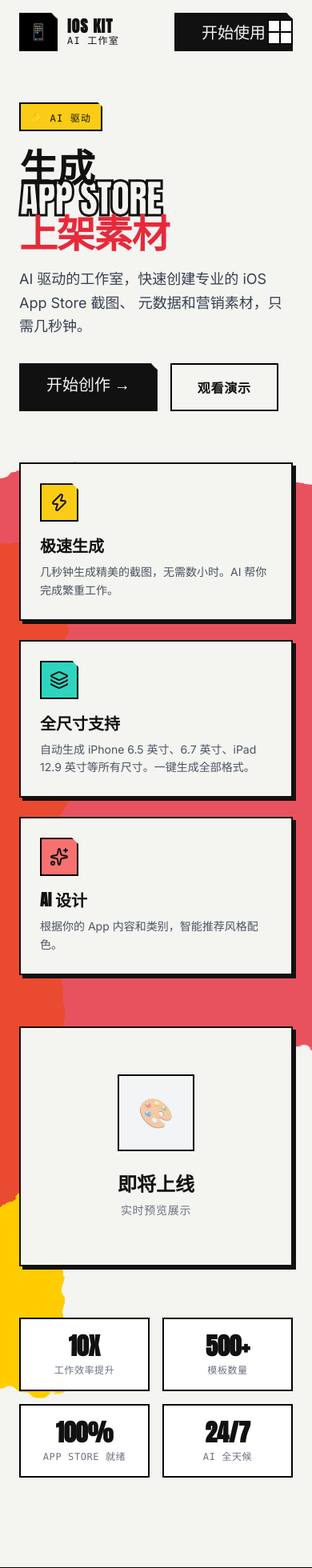
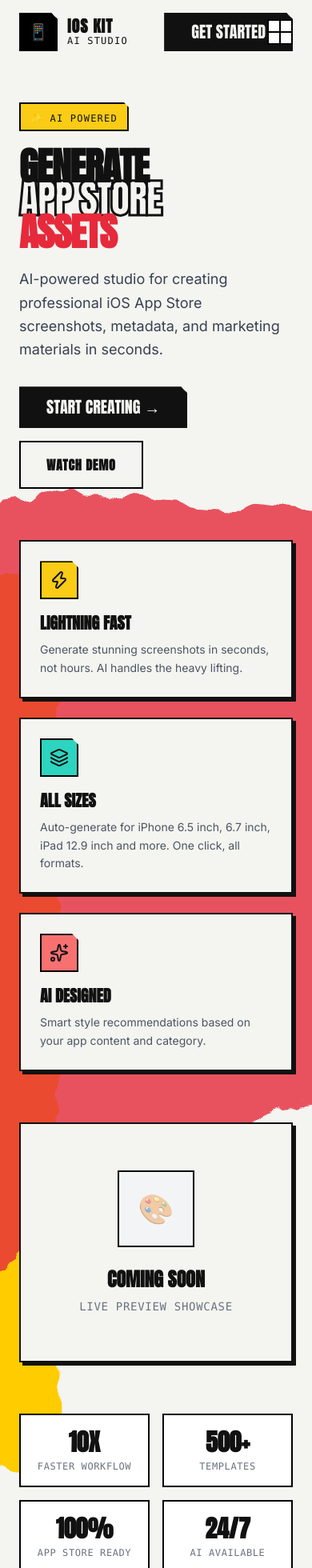
Before and after one commit to Heipiao/ios-kit, a React (Vite) app in the folder frontend/: page / in a window 390 px wide. Shown: the top 1960 px of the page at 80% size. Built offline with nearby package versions, Linux system fonts and the light colour scheme; no server answers.

Commit message:
feat: convert all UI text to English

```diff
--- a/frontend/src/components/Sidebar.tsx
+++ b/frontend/src/components/Sidebar.tsx
@@ -20,7 +20,7 @@
           </div>
           <div>
             <h1 className="text-lg font-display font-bold uppercase tracking-wider leading-none">iOS Kit</h1>
-            <p className="text-xs font-mono uppercase tracking-widest leading-none mt-1">AI 工作室</p>
+            <p className="text-xs font-mono uppercase tracking-widest leading-none mt-1">AI Studio</p>
           </div>
         </div>
       </div>
@@ -39,7 +39,7 @@
               style={{ clipPath: 'polygon(0 0, calc(100% - 8px) 0, 100% 8px, 100% 100%, 0 100%)' }}
             >
               <Home className="w-5 h-5" />
-              <span className="font-bold text-sm uppercase tracking-wide">首页</span>
+              <span className="font-bold text-sm uppercase tracking-wide">Dashboard</span>
             </Link>
           </li>
           <li>
@@ -53,7 +53,7 @@
               style={{ clipPath: 'polygon(0 0, calc(100% - 8px) 0, 100% 8px, 100% 100%, 0 100%)' }}
             >
               <Image className="w-5 h-5" />
-              <span className="font-bold text-sm uppercase tracking-wide">截图工厂</span>
+              <span className="font-bold text-sm uppercase tracking-wide">Screenshots</span>
             </Link>
           </li>
           <li>
@@ -67,7 +67,7 @@
               style={{ clipPath: 'polygon(0 0, calc(100% - 8px) 0, 100% 8px, 100% 100%, 0 100%)' }}
             >
               <FileText className="w-5 h-5" />
-              <span className="font-bold text-sm uppercase tracking-wide">元数据</span>
+              <span className="font-bold text-sm uppercase tracking-wide">Metadata</span>
             </Link>
           </li>
         </ul>
@@ -76,12 +76,12 @@
         <div className="mt-6">
           <div className="flex items-center justify-between px-3 py-2 border-t-2 border-black mt-4">
             <span className="text-xs font-display font-bold uppercase tracking-widest">
-              项目
+              Projects
             </span>
             <button
               onClick={onCreateProject}
               className="p-1 hover:bg-black hover:text-white transition-colors border border-black"
-              title="新建项目"
+              title="New Project"
             >
               <Plus className="w-4 h-4" />
             </button>
@@ -102,7 +102,7 @@
                 className="flex items-center gap-3 px-3 py-2 border-2 border-transparent hover:border-black hover:bg-yellow-50 transition-all"
               >
                 <span className="w-2 h-2 bg-gray-300 border border-black" />
-                <span className="text-sm font-bold uppercase tracking-wide">记事本</span>
+                <span className="text-sm font-bold uppercase tracking-wide">Notes App</span>
               </a>
             </li>
           </ul>
@@ -116,11 +116,11 @@
           className="flex items-center gap-3 px-3 py-2 border-2 border-transparent hover:border-black hover:bg-white transition-all"
         >
           <Settings className="w-5 h-5" />
-          <span className="font-bold text-sm uppercase">设置</span>
+          <span className="font-bold text-sm uppercase">Settings</span>
         </a>
       </div>
 
-      {/* 装饰元素 */}
+      {/* Decorative element */}
       <div className="absolute bottom-3 right-3 w-4 h-4 border border-black opacity-30" />
     </div>
   )
--- a/frontend/src/pages/Dashboard.tsx
+++ b/frontend/src/pages/Dashboard.tsx
@@ -2,25 +2,25 @@
 
 export function Dashboard() {
   const projects = [
-    { id: 1, name: 'Fitness App', updated: '2 小时前', progress: 60 },
-    { id: 2, name: '记事本', updated: '昨天', progress: 30 },
+    { id: 1, name: 'Fitness App', updated: '2 hours ago', progress: 60 },
+    { id: 2, name: 'Notes App', updated: 'Yesterday', progress: 30 },
   ]
 
   return (
     <div className="p-6 lg:p-10">
-      {/* 头部 */}
+      {/* Header */}
       <div className="flex items-center justify-between mb-8 pb-6 border-b-2 border-black">
         <div>
-          <h1 className="text-3xl lg:text-4xl font-display font-bold uppercase tracking-wider">我的项目</h1>
-          <p className="text-xs font-mono text-gray-500 mt-1 uppercase tracking-widest">项目面板</p>
+          <h1 className="text-3xl lg:text-4xl font-display font-bold uppercase tracking-wider">My Projects</h1>
+          <p className="text-xs font-mono text-gray-500 mt-1 uppercase tracking-widest">Project Dashboard</p>
         </div>
         <button className="btn-brutal flex items-center gap-2">
           <Plus className="w-5 h-5" />
-          <span className="hidden sm:inline">新建项目</span>
+          <span className="hidden sm:inline">New Project</span>
         </button>
       </div>
 
-      {/* 项目网格 */}
+      {/* Projects grid */}
       <div className="grid grid-cols-1 md:grid-cols-2 lg:grid-cols-3 gap-6">
         {projects.map((project) => (
           <div
@@ -34,7 +34,7 @@
               <Clock className="w-5 h-5 text-gray-400" />
             </div>
             <h3 className="font-display font-bold text-xl uppercase mb-1">{project.name}</h3>
-            <p className="text-xs font-mono text-gray-500 mb-4 uppercase">更新于 {project.updated}</p>
+            <p className="text-xs font-mono text-gray-500 mb-4 uppercase">Updated {project.updated}</p>
             <div className="flex items-center gap-3">
               <div className="flex-1 h-3 bg-gray-200 border border-black overflow-hidden">
                 <div
@@ -47,49 +47,49 @@
           </div>
         ))}
 
-        {/* 新项目卡片 */}
+        {/* New project card */}
         <div className="border-2 border-dashed border-black p-6 flex flex-col items-center justify-center cursor-pointer hover:border-black hover:bg-yellow-50 transition-colors min-h-[200px]">
           <div className="w-14 h-14 border-2 border-black bg-gray-200 flex items-center justify-center mb-4">
             <Plus className="w-8 h-8 text-gray-500" />
           </div>
-          <span className="font-display font-bold text-lg uppercase">创建新项目</span>
-          <span className="text-xs font-mono text-gray-500 mt-1 uppercase">开始新鲜创作</span>
+          <span className="font-display font-bold text-lg uppercase">Create New Project</span>
+          <span className="text-xs font-mono text-gray-500 mt-1 uppercase">Start Fresh</span>
         </div>
       </div>
 
-      {/* 快速开始 */}
+      {/* Quick start */}
       <div className="mt-8 card-brutal p-6">
         <div className="flex items-center gap-3 mb-4 pb-3 border-b-2 border-black">
           <span className="text-2xl">💡</span>
-          <h2 className="font-display font-bold text-xl uppercase">快速开始</h2>
-          <span className="ml-auto text-xs font-mono uppercase tracking-wider text-gray-500">入门指南</span>
+          <h2 className="font-display font-bold text-xl uppercase">Quick Start</h2>
+          <span className="ml-auto text-xs font-mono uppercase tracking-wider text-gray-500">Get Started</span>
         </div>
         <ul className="grid grid-cols-1 md:grid-cols-3 gap-3">
           <li className="flex items-start gap-3 p-3 bg-gray-50 border border-black">
             <span className="w-4 h-4 bg-black flex-shrink-0 mt-0.5" />
             <div>
-              <p className="font-bold text-sm uppercase">创建项目</p>
-              <p className="text-xs text-gray-500 font-mono mt-1">开始新的 iOS 项目</p>
+              <p className="font-bold text-sm uppercase">Create Project</p>
+              <p className="text-xs text-gray-500 font-mono mt-1">Start a new iOS project</p>
             </div>
           </li>
           <li className="flex items-start gap-3 p-3 bg-gray-50 border border-black">
             <span className="w-4 h-4 bg-teal-400 flex-shrink-0 mt-0.5" />
             <div>
-              <p className="font-bold text-sm uppercase">AI 生成</p>
-              <p className="text-xs text-gray-500 font-mono mt-1">生成上架素材</p>
+              <p className="font-bold text-sm uppercase">AI Generate</p>
+              <p className="text-xs text-gray-500 font-mono mt-1">Generate app store assets</p>
             </div>
           </li>
           <li className="flex items-start gap-3 p-3 bg-gray-50 border border-black">
             <span className="w-4 h-4 bg-red-400 flex-shrink-0 mt-0.5" />
             <div>
-              <p className="font-bold text-sm uppercase">截图工厂</p>
-              <p className="text-xs text-gray-500 font-mono mt-1">多尺寸截图生成</p>
+              <p className="font-bold text-sm uppercase">Screenshots</p>
+              <p className="text-xs text-gray-500 font-mono mt-1">Multi-size screenshot generator</p>
             </div>
           </li>
         </ul>
       </div>
 
-      {/* 装饰性页脚 */}
+      {/* Decorative footer */}
       <div className="mt-8 flex items-center justify-between text-xs font-mono text-gray-500">
         <div className="flex items-center gap-2">
           <div className="w-2 h-2 bg-black" />
--- a/frontend/src/pages/LandingPage.tsx
+++ b/frontend/src/pages/LandingPage.tsx
@@ -4,7 +4,7 @@
 export function LandingPage() {
   return (
     <div className="relative min-h-screen overflow-hidden">
-      {/* 动态背景层 */}
+      {/* Dynamic background layer */}
       <div className="absolute inset-0 z-0">
         <svg className="w-full h-full" viewBox="0 0 1920 1080" preserveAspectRatio="xMidYMid slice">
           <defs>
@@ -18,19 +18,19 @@
             </filter>
           </defs>
 
-          {/* 底色 */}
+          {/* Base color */}
           <rect width="100%" height="100%" fill="#F4F4F0" />
 
-          {/* 大面积色块 */}
+          {/* Large color blocks */}
           <circle cx="1600" cy="300" r="400" fill="#42C0B7" opacity="0.3" />
           <circle cx="300" cy="800" r="300" fill="#FFCC00" opacity="0.4" />
 
-          {/* 撕裂色块 */}
+          {/* Torn color blocks */}
           <path d="M-100,400 L900,350 L900,900 L-100,900 Z" fill="#FFCC00" filter="url(#torn-edge)" />
           <path d="M1000,200 C1300,100 1700,400 1920,300 L1920,700 C1600,900 1200,500 900,750 C600,1000 200,600 -100,750 Z" fill="#E62A3B" filter="url(#torn-edge)" opacity="0.8" />
           <path d="M1400,-100 L1920,-100 L1920,400 L1500,450 L1200,400 L1400,-100 Z" fill="#42C0B7" filter="url(#torn-edge)" />
 
-          {/* 装饰线条 */}
+          {/* Decorative lines */}
           <g stroke="#111" strokeWidth="6" fill="none" strokeLinecap="round" filter="url(#rough-stroke)" opacity="0.5">
             <path d="M 200,200 Q 300,150 400,250 T 500,300" />
             <path d="M 1400,600 Q 1500,700 1600,550 T 1800,650" />
@@ -38,14 +38,14 @@
             <path d="M 800,100 A 350 350 0 0 1 1200,200" strokeWidth="30" />
           </g>
 
-          {/* 白色覆盖层 - 创造层次 */}
+          {/* White overlay - create layers */}
           <path d="M-100,-100 L2000,-100 L2000,300 L1500,350 L900,300 L400,380 L-100,340 Z" fill="#F4F4F0" filter="url(#torn-edge)" />
         </svg>
       </div>
 
-      {/* 内容层 */}
+      {/* Content layer */}
       <div className="relative z-10">
-        {/* 导航栏 */}
+        {/* Navigation */}
         <header className="flex items-center justify-between px-6 py-4 md:px-12 md:py-6">
           <div className="flex items-center gap-3">
             <div className="w-12 h-12 border-2 border-black bg-black flex items-center justify-center" style={{ clipPath: 'polygon(0 0, calc(100% - 8px) 0, 100% 8px, 100% 100%, 0 100%)' }}>
@@ -53,105 +53,105 @@
             </div>
             <div>
               <h1 className="text-xl font-display font-bold uppercase tracking-wider leading-none">iOS Kit</h1>
-              <p className="text-xs font-mono uppercase tracking-widest leading-none mt-0.5">AI 工作室</p>
+              <p className="text-xs font-mono uppercase tracking-widest leading-none mt-0.5">AI Studio</p>
             </div>
           </div>
           <nav className="hidden md:flex items-center gap-6">
-            <a href="#" className="text-sm font-bold uppercase tracking-wider hover:text-red-600 transition-colors">功能</a>
-            <a href="#" className="text-sm font-bold uppercase tracking-wider hover:text-red-600 transition-colors">价格</a>
-            <a href="#" className="text-sm font-bold uppercase tracking-wider hover:text-red-600 transition-colors">关于</a>
+            <a href="#" className="text-sm font-bold uppercase tracking-wider hover:text-red-600 transition-colors">Features</a>
+            <a href="#" className="text-sm font-bold uppercase tracking-wider hover:text-red-600 transition-colors">Pricing</a>
+            <a href="#" className="text-sm font-bold uppercase tracking-wider hover:text-red-600 transition-colors">About</a>
           </nav>
           <div className="flex items-center gap-3">
             <Link to="/login" className="hidden md:block px-4 py-2 border-2 border-black font-bold text-sm uppercase tracking-wider hover:bg-yellow-400 transition-colors">
-              登录
+              Sign In
             </Link>
             <Link to="/login" className="btn-brutal text-sm px-5 py-2">
-              开始使用
+              Get Started
             </Link>
           </div>
         </header>
 
-        {/* 主内容区 */}
+        {/* Main content */}
         <main className="px-6 md:px-12 py-12 md:py-20">
           <div className="max-w-6xl mx-auto">
             {/* Hero Section */}
             <div className="mb-16 md:mb-24">
               <div className="inline-block px-3 py-1 border-2 border-black bg-yellow-400 mb-6" style={{ clipPath: 'polygon(0 0, calc(100% - 6px) 0, 100% 6px, 100% 100%, 0 100%)' }}>
-                <span className="text-xs font-mono uppercase tracking-widest">✨ AI 驱动</span>
+                <span className="text-xs font-mono uppercase tracking-widest">✨ AI Powered</span>
               </div>
 
               <h2 className="text-5xl md:text-7xl lg:text-8xl font-display font-bold uppercase leading-[0.85] tracking-tight mb-6">
-                <span className="block">生成</span>
+                <span className="block">Generate</span>
                 <span className="block text-transparent" style={{ WebkitTextStroke: '3px #111' }}>App Store</span>
-                <span className="block" style={{ color: '#E62A3B' }}>上架素材</span>
+                <span className="block" style={{ color: '#E62A3B' }}>Assets</span>
               </h2>
 
               <p className="text-lg md:text-xl font-medium text-gray-700 max-w-2xl mb-8 leading-relaxed">
-                AI 驱动的工作室，快速创建专业的 iOS App Store 截图、
-                元数据和营销素材，只需几秒钟。
+                AI-powered studio for creating professional iOS App Store screenshots,
+                metadata, and marketing materials in seconds.
               </p>
 
               <div className="flex flex-wrap gap-4">
                 <Link to="/login" className="btn-brutal text-base px-8 py-4">
-                  开始创作 →
+                  Start Creating →
                 </Link>
                 <a href="#" className="px-8 py-4 border-2 border-black font-display font-bold text-base uppercase tracking-wider hover:bg-black hover:text-white transition-colors">
-                  观看演示
+                  Watch Demo
                 </a>
               </div>
             </div>
 
-            {/* 特性网格 */}
+            {/* Feature grid */}
             <div className="grid grid-cols-1 md:grid-cols-3 gap-6 mb-16">
               <FeatureCard
                 icon={<Zap className="w-6 h-6" />}
-                title="极速生成"
-                description="几秒钟生成精美的截图，无需数小时。AI 帮你完成繁重工作。"
+                title="Lightning Fast"
+                description="Generate stunning screenshots in seconds, not hours. AI handles the heavy lifting."
                 color="yellow"
               />
               <FeatureCard
                 icon={<Layers className="w-6 h-6" />}
-                title="全尺寸支持"
-                description="自动生成 iPhone 6.5 英寸、6.7 英寸、iPad 12.9 英寸等所有尺寸。一键生成全部格式。"
+                title="All Sizes"
+                description="Auto-generate for iPhone 6.5 inch, 6.7 inch, iPad 12.9 inch and more. One click, all formats."
                 color="teal"
               />
               <FeatureCard
                 icon={<Sparkles className="w-6 h-6" />}
-                title="AI 设计"
-                description="根据你的 App 内容和类别，智能推荐风格配色。"
+                title="AI Designed"
+                description="Smart style recommendations based on your app content and category."
                 color="red"
               />
             </div>
 
-            {/* 装饰性展示区 - 空缺占位 */}
+            {/* Decorative showcase - placeholder */}
             <div className="card-brutal p-8 md:p-12 min-h-[300px] flex items-center justify-center bg-white">
               <div className="text-center">
                 <div className="w-24 h-24 mx-auto mb-6 border-2 border-black bg-gray-100 flex items-center justify-center">
                   <span className="text-4xl opacity-50">🎨</span>
                 </div>
-                <h3 className="font-display font-bold text-2xl uppercase mb-2">即将上线</h3>
-                <p className="text-gray-500 font-mono text-sm uppercase tracking-wider">实时预览展示</p>
+                <h3 className="font-display font-bold text-2xl uppercase mb-2">Coming Soon</h3>
+                <p className="text-gray-500 font-mono text-sm uppercase tracking-wider">Live Preview Showcase</p>
               </div>
             </div>
 
-            {/* 数据展示 */}
+            {/* Stats */}
             <div className="mt-16 grid grid-cols-2 md:grid-cols-4 gap-4">
-              <StatBlock value="10x" label="工作效率提升" />
-              <StatBlock value="500+" label="模板数量" />
-              <StatBlock value="100%" label="App Store 就绪" />
-              <StatBlock value="24/7" label="AI 全天候" />
+              <StatBlock value="10x" label="Faster Workflow" />
+              <StatBlock value="500+" label="Templates" />
+              <StatBlock value="100%" label="App Store Ready" />
+              <StatBlock value="24/7" label="AI Available" />
             </div>
           </div>
         </main>
 
-        {/* 页脚 */}
+        {/* Footer */}
         <footer className="px-6 md:px-12 py-8 border-t-2 border-black mt-16">
           <div className="flex flex-col md:flex-row items-center justify-between gap-4">
             <div className="flex items-center gap-4">
               <span className="text-xs font-mono uppercase tracking-wider">© 2024 iOS Kit</span>
               <span className="text-gray-300">|</span>
-              <a href="#" className="text-xs font-mono uppercase tracking-wider hover:text-red-600">条款</a>
-              <a href="#" className="text-xs font-mono uppercase tracking-wider hover:text-red-600">隐私</a>
+              <a href="#" className="text-xs font-mono uppercase tracking-wider hover:text-red-600">Terms</a>
+              <a href="#" className="text-xs font-mono uppercase tracking-wider hover:text-red-600">Privacy</a>
             </div>
             <div className="flex items-center gap-2">
               <div className="w-20 h-6 barcode" />
@@ -161,7 +161,7 @@
         </footer>
       </div>
 
-      {/* 装饰标记 */}
+      {/* Decorative markers */}
       <div className="absolute top-6 right-6 z-20 w-8 h-8 border-2 border-black flex items-center justify-center bg-white">
         <div className="w-full h-0.5 bg-black absolute" />
         <div className="h-full w-0.5 bg-black absolute" />
--- a/frontend/src/pages/Login.tsx
+++ b/frontend/src/pages/Login.tsx
@@ -22,7 +22,7 @@
           password,
         })
         if (error) throw error
-        alert('注册成功！请检查邮箱验证链接')
+        alert('Account created! Please check your email for verification link.')
       } else {
         const { error } = await supabase.auth.signInWithPassword({
           email,
@@ -32,7 +32,7 @@
         navigate('/dashboard')
       }
     } catch (err: unknown) {
-      setError(err instanceof Error ? err.message : '操作失败')
+      setError(err instanceof Error ? err.message : 'Operation failed')
     } finally {
       setLoading(false)
     }
@@ -40,7 +40,7 @@
 
   return (
     <div className="min-h-screen flex relative overflow-hidden">
-      {/* 背景装饰 */}
+      {/* Background decoration */}
       <div className="absolute inset-0 z-0">
         <svg className="w-full h-full" viewBox="0 0 1920 1080" preserveAspectRatio="xMidYMid slice">
           <defs>
@@ -54,31 +54,31 @@
             </filter>
           </defs>
 
-          {/* 底色 */}
+          {/* Base color */}
           <rect width="100%" height="100%" fill="#F4F4F0" />
 
-          {/* 黄色色块 */}
+          {/* Yellow block */}
           <path d="M-100,400 L800,350 L800,800 L-100,800 Z" fill="#FFCC00" filter="url(#torn-edge)" />
 
-          {/* 红色色块 */}
+          {/* Red block */}
           <path d="M600,200 C800,100 1200,400 1500,300 C1700,250 1920,400 1920,400 L1920,600 C1600,800 1200,500 900,700 C600,900 200,600 -100,750 Z" fill="#E62A3B" filter="url(#torn-edge)" />
 
-          {/* 青色色块 */}
+          {/* Teal block */}
           <path d="M1200,-100 L1920,-100 L1920,500 L1400,550 L1000,500 L1200,-100 Z" fill="#42C0B7" filter="url(#torn-edge)" />
 
-          {/* 装饰线条 */}
+          {/* Decorative lines */}
           <g stroke="#111" strokeWidth="8" fill="none" strokeLinecap="round" filter="url(#rough-stroke)">
             <path d="M 200,150 Q 300,100 400,200" />
             <path d="M 1400,600 Q 1500,700 1600,550" />
             <path d="M 100,900 C 150,900 150,1000 100,1000" />
           </g>
 
-          {/* 白色覆盖层 */}
+          {/* White overlay */}
           <path d="M-100,-100 L2000,-100 L2000,350 L1400,400 L800,350 L300,420 L-100,380 Z" fill="#F4F4F0" filter="url(#torn-edge)" />
         </svg>
       </div>
 
-      {/* 登录表单容器 */}
+      {/* Login form container */}
       <div className="relative z-10 flex items-center justify-center w-full p-4">
         <div className="max-w-md w-full">
           {/* Logo */}
@@ -87,15 +87,15 @@
               <span className="text-4xl">📱</span>
             </div>
             <h1 className="text-4xl font-display font-bold text-black uppercase tracking-wider">iOS Kit</h1>
-            <p className="text-sm font-medium text-gray-600 mt-2 uppercase tracking-widest">AI 驱动的上架工作室</p>
+            <p className="text-sm font-medium text-gray-600 mt-2 uppercase tracking-widest">AI-Powered App Store Studio</p>
           </div>
 
-          {/* 表单 */}
+          {/* Form */}
           <form onSubmit={handleSubmit} className="card-brutal p-8 rounded-none">
             <div className="space-y-5">
               <div>
                 <label className="meta-label block mb-2">
-                  邮箱
+                  Email Address
                 </label>
                 <input
                   type="email"
@@ -109,7 +109,7 @@
 
               <div>
                 <label className="meta-label block mb-2">
-                  密码
+                  Password
                 </label>
                 <input
                   type="password"
@@ -132,37 +132,37 @@
                 disabled={loading}
                 className="w-full btn-brutal disabled:opacity-50 disabled:cursor-not-allowed"
               >
-                {loading ? '加载中...' : isSignUp ? '注册账号' : '登录'}
+                {loading ? 'Loading...' : isSignUp ? 'Create Account' : 'Sign In'}
               </button>
             </div>
 
-            {/* 切换 */}
+            {/* Toggle */}
             <div className="mt-6 text-center">
               <p className="text-xs font-medium text-gray-600 uppercase tracking-wider">
-                {isSignUp ? '已有账号？' : '还没有账号？'}
+                {isSignUp ? 'Already have an account?' : "Don't have an account?"}
                 <button
                   type="button"
                   onClick={() => setIsSignUp(!isSignUp)}
                   className="ml-2 text-black font-bold underline decoration-2 underline-offset-2 hover:text-red-600 transition-colors"
                 >
-                  {isSignUp ? '登录' : '注册'}
+                  {isSignUp ? 'Sign In' : 'Sign Up'}
                 </button>
               </p>
             </div>
           </form>
 
-          {/* 装饰元素 */}
+          {/* Decorative element */}
           <div className="mt-6 flex items-center justify-between text-xs font-mono">
             <div className="flex items-center gap-2">
               <div className="w-3 h-3 border border-black bg-yellow-400" />
-              <span className="uppercase tracking-wider">SYS.REF // 认证</span>
+              <span className="uppercase tracking-wider">SYS.REF // AUTH</span>
             </div>
             <div className="w-24 h-6 barcode" />
           </div>
         </div>
       </div>
 
-      {/* 装饰性标记 */}
+      {/* Decorative markers */}
       <div className="absolute top-4 right-4 z-20 w-6 h-6 border-2 border-black flex items-center justify-center">
         <div className="w-full h-0.5 bg-black absolute" />
         <div className="h-full w-0.5 bg-black absolute" />
```
